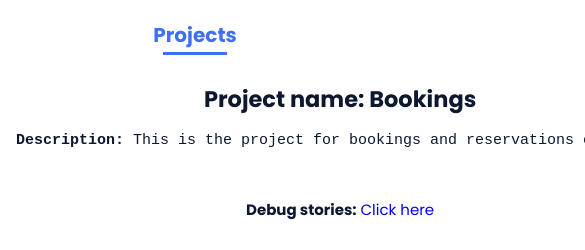
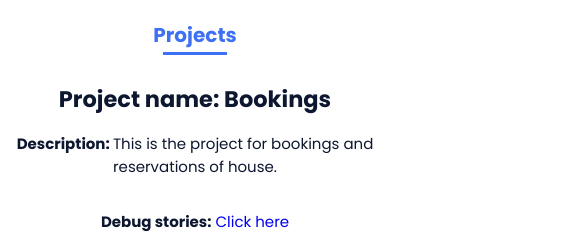
Before and after one commit to TranQuocToan1996/bookings, a plain HTML site: page templates/about.page.html in a window 390 px wide. Shown: the part 1320-1570 px from the top of the page, 585 px wide, since content can reach past the window. Drawn offline with nearby package versions, Linux system fonts and the light colour scheme.

Commit message:
Remove pre tag for better view in mobile device.

```diff
--- a/templates/about.page.html
+++ b/templates/about.page.html
@@ -132,9 +132,9 @@
 				<div class="skills__container bd-grid">
 					<div>
 						<h2 class="skills__subtitle">Project name: Bookings</h2>
-						<pre
+						<p
 							class="skills__text"><strong>Description:&nbsp;</strong>This is the project for bookings and reservations of house.
-						</pre>
+						</p>
 						<p class="skills__text"><strong>Debug stories:</strong><a href="../static/pdf/debugStoriesForBookingsProject.pdf" target="_blank"> Click here</a></p>
 					</div>
 				</div>
```
